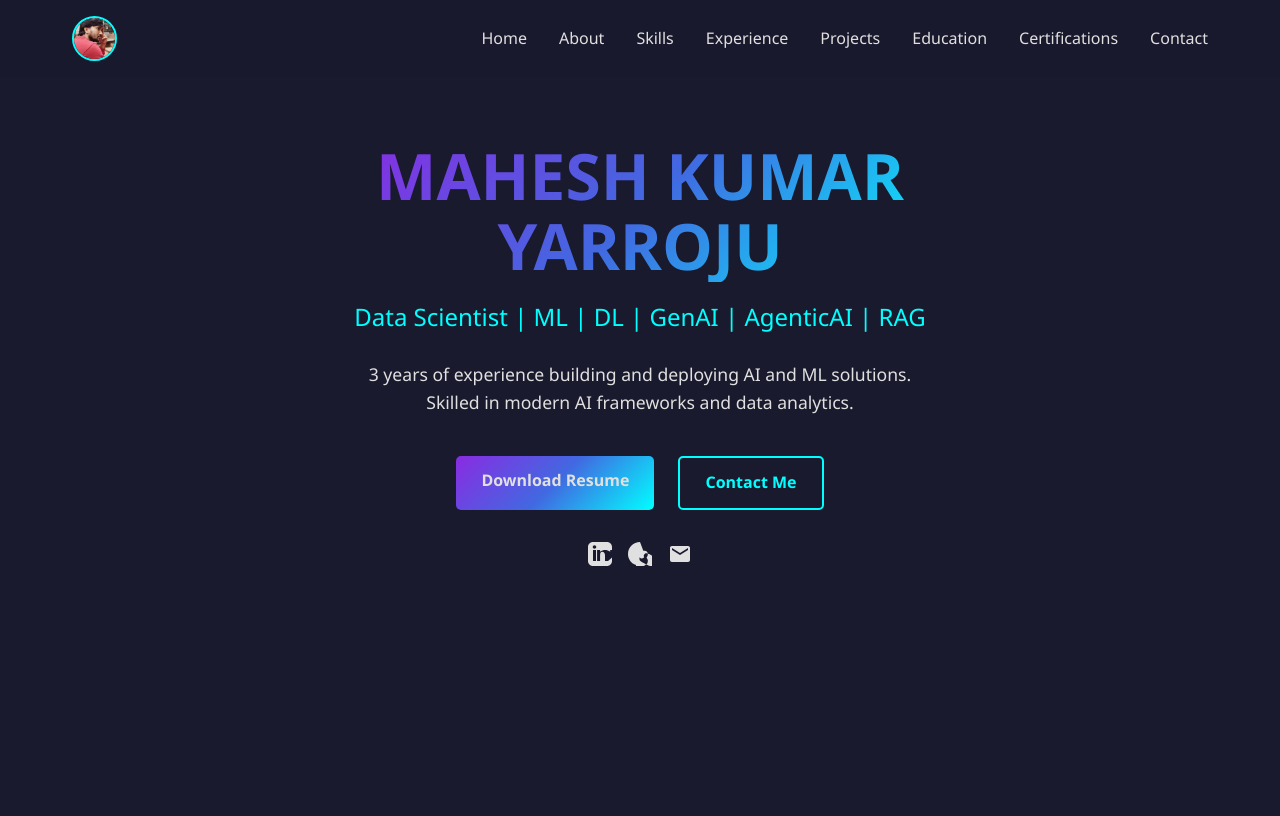
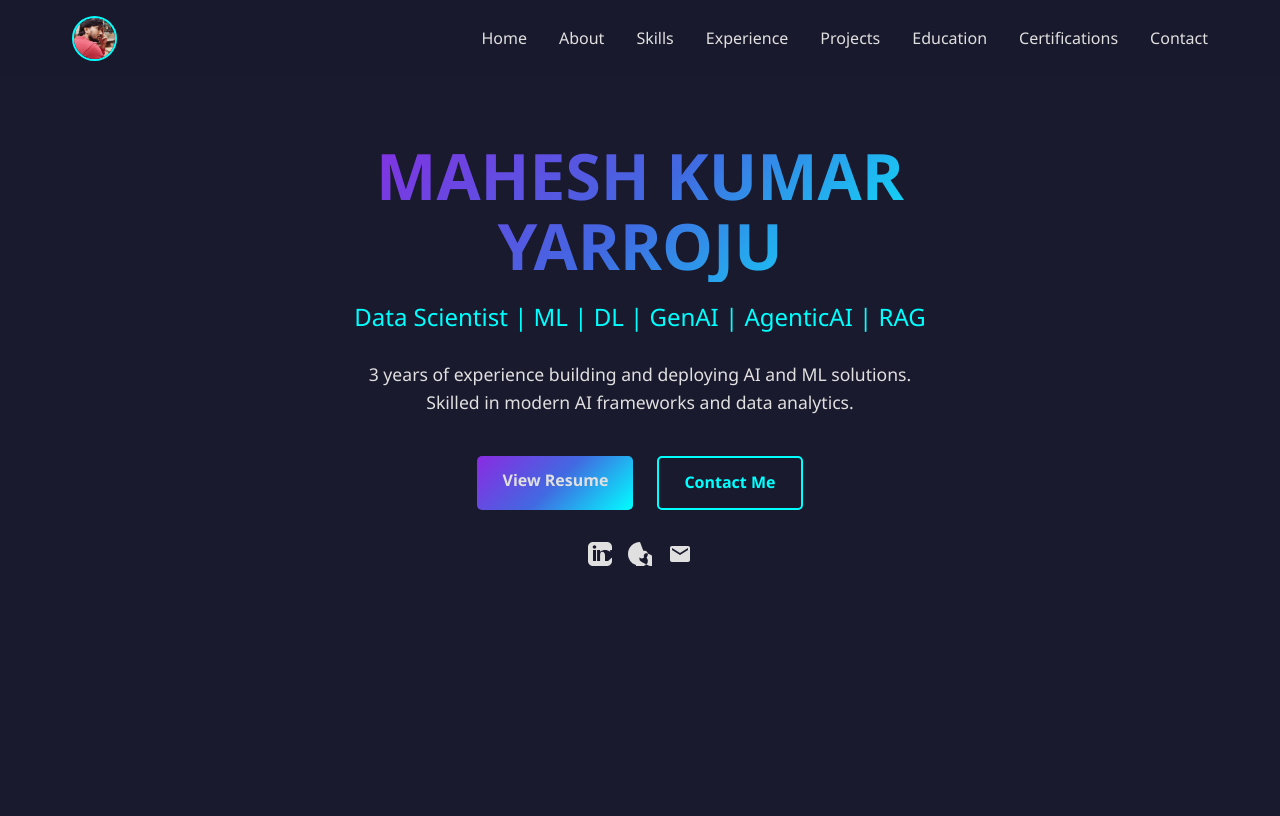
Before and after one commit to maheshyarroju/my-portfolio, a plain HTML site: page index.html in a window 1280 px wide. Shown: the top 816 px of the page. Drawn offline with Linux system fonts and the light colour scheme.

Commit message:
index.html

```diff
--- a/index.html
+++ b/index.html
@@ -43,7 +43,8 @@
                     Skilled in modern AI frameworks and data analytics.
                 </p>
                 <div class="hero-buttons">
-                    <a href="files/Mahesh_Yarroju_Resume.pdf" target="_blank" download class="btn btn-primary glow-on-hover">Download Resume</a>
+                    <!-- <a href="files/Mahesh_Yarroju_Resume.pdf" target="_blank" download class="btn btn-primary glow-on-hover">Download Resume</a> -->
+                    <a href="files/Mahesh_Yarroju_Resume.pdf" target="_blank" class="btn btn-primary glow-on-hover"> View Resume</a>
                     <a href="#contact" class="btn btn-secondary">Contact Me</a>
                 </div>
                 <div class="social-icons">
```
